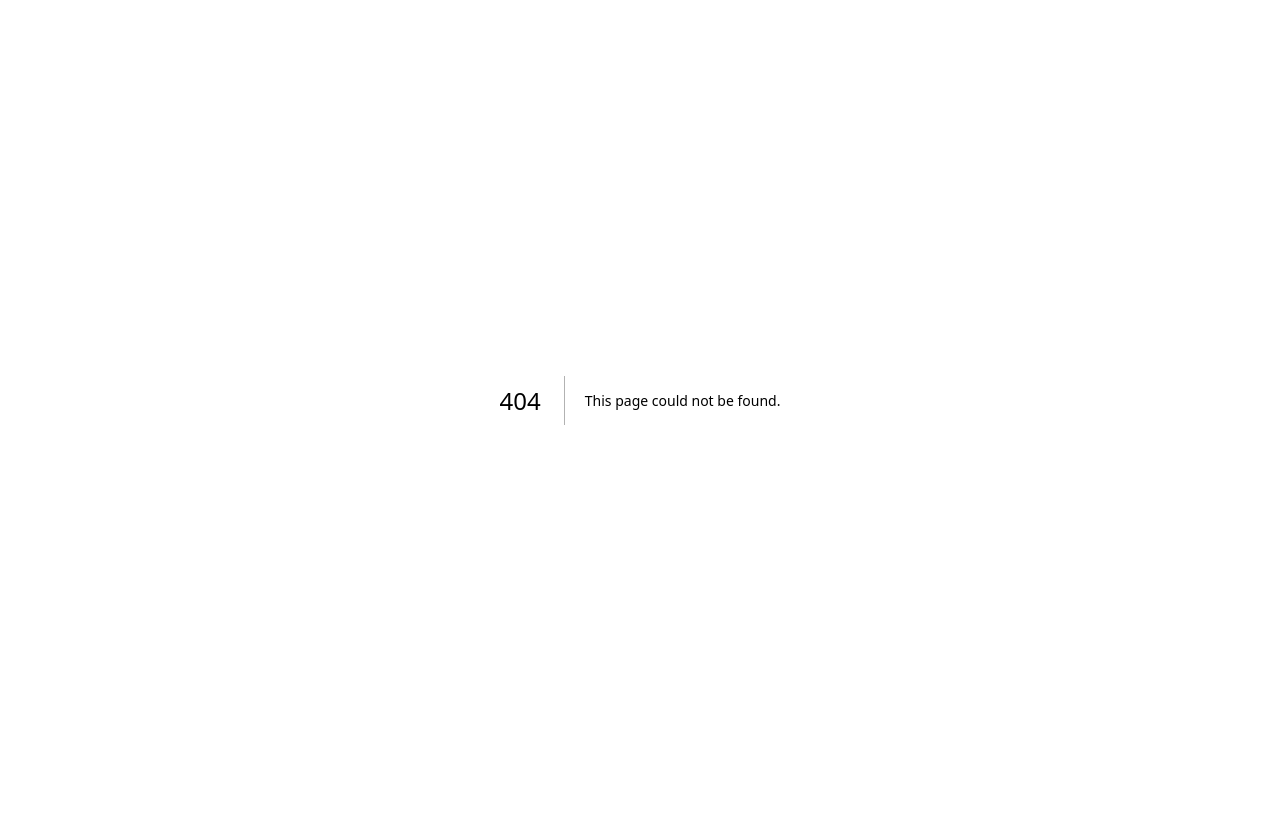
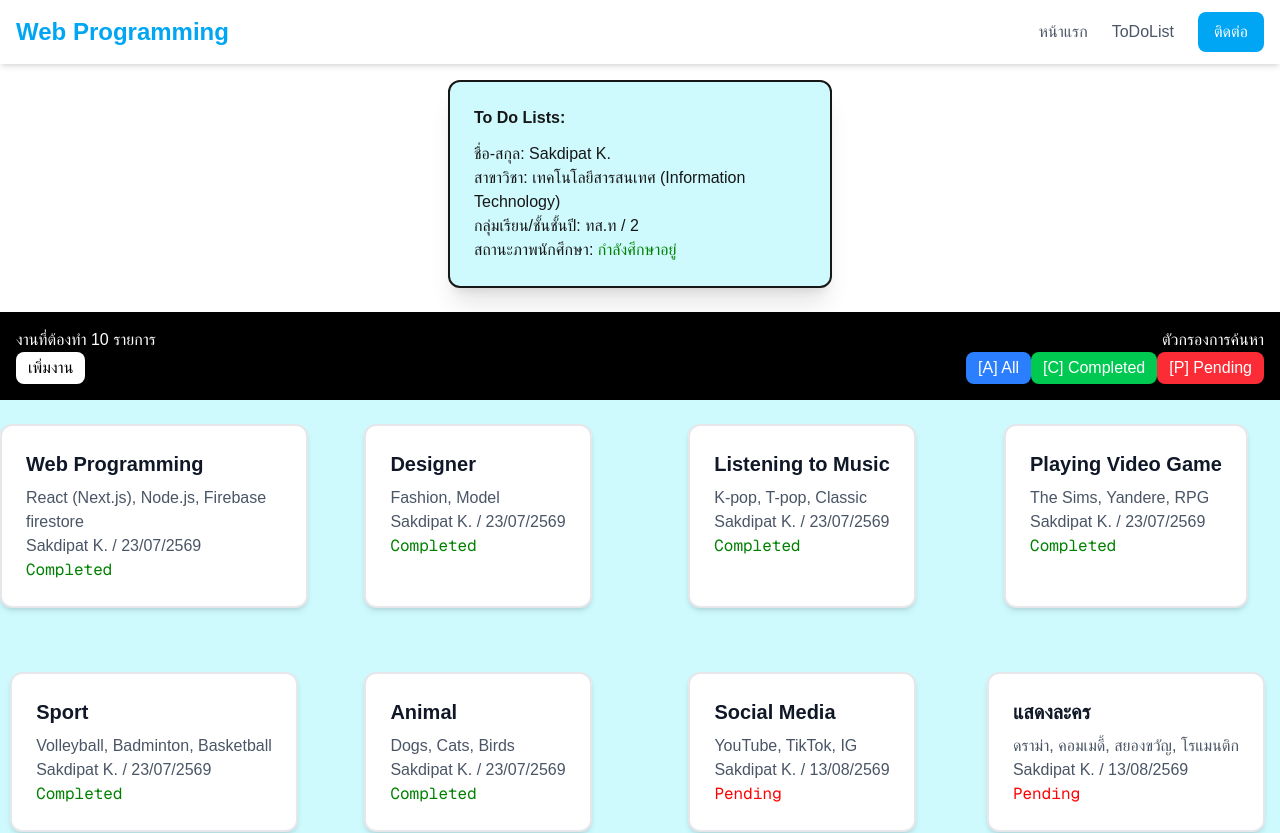
Before and after one commit to sakdipatball-collab/ball-next-app, a Next.js app: page /week04 in a window 1280 px wide. Before the commit this address had no page. Shown: the top 833 px of the page. Before the commit the page ends 800 px from the top, so only its background shows below. Built offline with nearby package versions, Linux system fonts and the light colour scheme.

Commit message:
week04 commit

```diff
--- /dev/null
+++ b/app/data/dataItem.tsx
@@ -0,0 +1,85 @@
+export const dataItem = [
+    {
+        id: 1,
+        title: "Web Programming",
+        desc: "React (Next.js), Node.js, Firebase firestore",
+        date_added: "23/07/2569",
+        author: "Sakdipat K.",
+        status: true
+    },
+    {
+        id: 2,
+        title: "Designer",
+        desc: "Fashion, Model",
+        date_added: "23/07/2569",
+        author: "Sakdipat K.",
+        status: true
+    },
+    {
+        id: 3,
+        title: "Listening to Music",
+        desc: "K-pop, T-pop, Classic",
+        date_added: "23/07/2569",
+        author: "Sakdipat K.",
+        status: true
+    },
+    {
+        id: 4,
+        title: "Playing Video Game",
+        desc: "The Sims, Yandere, RPG",
+        date_added: "23/07/2569",
+        author: "Sakdipat K.",
+        status: true
+    },
+    {
+        id: 5,
+        title: "Sport",
+        desc: "Volleyball, Badminton, Basketball",
+        date_added: "23/07/2569",
+        author: "Sakdipat K.",
+        status: true
+    },
+    {
+        id: 6,
+        title: "Animal",
+        desc: "Dogs, Cats, Birds",
+        date_added: "23/07/2569",
+        author: "Sakdipat K.",
+        status: true
+    }
+];
+
+export const appendItem = [
+    {
+        id: 7,
+        title: "Social Media",
+        desc: "YouTube, TikTok, IG",
+        date_added: "13/08/2569",
+        author: "Sakdipat K.",
+        status: false
+    },
+    {
+        id: 8,
+        title: "แสดงละคร",
+        desc: "ดราม่า, คอมเมดี้, สยองขวัญ, โรแมนติก",
+        date_added: "13/08/2569",
+        author: "Sakdipat K.",
+        status: false
+    },
+    {
+        id: 9,
+        title: "Yoga",
+        desc: "ความยืดหยุ่นของร่างกาย",
+        date_added: "13/08/2569",
+        author: "Sakdipat K.",
+        status: false
+    },
+    {
+        id: 10,
+        title: "เดินแบบ",
+        desc: "ชุดรีไซเคิล",
+        date_added: "13/08/2569",
+        author: "Sakdipat K.",
+        status: false
+    }
+];
--- /dev/null
+++ b/app/week04/page.tsx
@@ -0,0 +1,98 @@
+"use client";
+
+import Header from "../components/header";
+import Footer from "../components/footer";
+import { dataItem, appendItem } from "../data/dataItem";
+import { useState } from "react";
+
+export default function ToDoList(){
+
+    const toDoList = [...dataItem, ...appendItem];
+    const [tasks, setTasks] = useState(toDoList);
+    const [numOfTasks, setNoft] = useState(tasks.length);
+    const [status, setStatus] = useState(null);
+
+    const filteredTasks =
+            status == null ? tasks
+            : tasks.filter(
+                (item) => item.status == status
+            );
+
+    let name = "Sakdipat K.";
+    const major = "เทคโนโลยีสารสนเทศ (Information Technology)";
+    let classYear = 2;
+    let classSec = "ทส.ท";
+    let active = true;
+
+    console.log(`Name: ${name}`);
+    console.log(`Major: ${major}`);
+
+    const isActive = (act: boolean) => {
+        if(act)
+            return <samp style={{color: "green" }}>กำลังศึกษาอยู่</samp>;
+         return <samp style={{color: "red" }}>ไม่ได้เป็นศึกษาแล้ว</samp>;
+    }
+    const Status = (status: boolean) => {
+    if(status)
+            return <samp style={{color: "green" }}>Completed</samp>;
+        return <samp style={{color: "red" }}>Pending</samp>;
+}
+    const tmpTdl = filteredTasks.map((item)=> {
+        const {id, title, desc, author, date_added, status} = item;
+        return  (<div className="max-w-md mx-auto my-6 p-6 bg-white dark:bg-gray-800 rounded-xl border-2 border-solid border-gray-200 dark:border-gray-700 shadow-md hover:shadow-xl transition-all duration-300 ease-in-out" key={id}>
+        <h2 className="text-xl font-bold text-gray-900 dark:text-white mb-2">{title}</h2>
+        <p className="text-gray-600 dark:text-gray-300">{desc}</p>
+        <p className="text-gray-600 dark:text-gray-300">{author} / {date_added}</p>
+        <p className="text-gray-600 dark:text-gray-300">{Status(status)}</p>
+        </div>);
+        });
+
+    const addTask = () => {
+        const newTask = {
+            id: tasks.length+1,
+            title: "Test",
+            desc: "Test",
+            date_added: "13/08/2569",
+            author: "Sakdipat K.",
+            status: false
+        };
+
+        setTasks([...tasks, newTask]);
+        setNoft(tasks.length+1);
+    }
+
+    return (
+        <>
+            <Header />
+
+            <a href="#"className=" bg-cyan-100 block max-w-sm mx-auto my-6 p-6 dark:bg-slate-800 rounded-xl shadow-xl overflow-hidden mt-20 mb-6 class= border-2 border-solid shadow-md hover:shadow-xl transition-all duration-300 ease-in-out">
+        <h5 className="mb-3 text-2x1 font-semibold">To Do Lists:</h5>
+            <p>
+            ชื่อ-สกุล: {name} <br></br>
+            สาขาวิชา: {major} <br></br>
+            กลุ่มเรียน/ชั้นชั้นปี: {classSec} / {classYear} <br></br>
+            สถานะภาพนักศึกษา: {isActive(active)} <br></br>
+            </p>
+            </a>
+
+            <div className="grid grid-cols-2 text-center gap-4 bg-black p-4">
+                <div className="justify-self-start text-left">
+                    <div className = "text-white">งานที่ต้องทำ {numOfTasks} รายการ</div>
+                    <button className = "bg-white text-black px-3 py-1 rounded-lg" onClick={addTask}>เพิ่มงาน</button>
+                </div>
+                <div className="justify-self-end text-right">
+                    <div className = "text-white">ตัวกรองการค้นหา</div>
+                    <button className = "bg-blue-500 text-white px-3 py-1 rounded-lg" onClick={() => setStatus(null)}>[A] All</button>
+                    <button className = "bg-green-500 text-white px-3 py-1 rounded-lg" onClick={() => setStatus(true)}>[C] Completed</button>
+                    <button className = "bg-red-500 text-white px-3 py-1 rounded-lg" onClick={() => setStatus(false)}>[P] Pending</button>
+                </div>
+            </div>
+
+            <div className="space-y-3 flex justify-center grid grid-cols-1 md:grid-cols-2 lg:grid-cols-4 gap-4 bg-cyan-100">
+                {tmpTdl}
+            </div>
+
+            <Footer />
+        </>
+    );
+}
```
